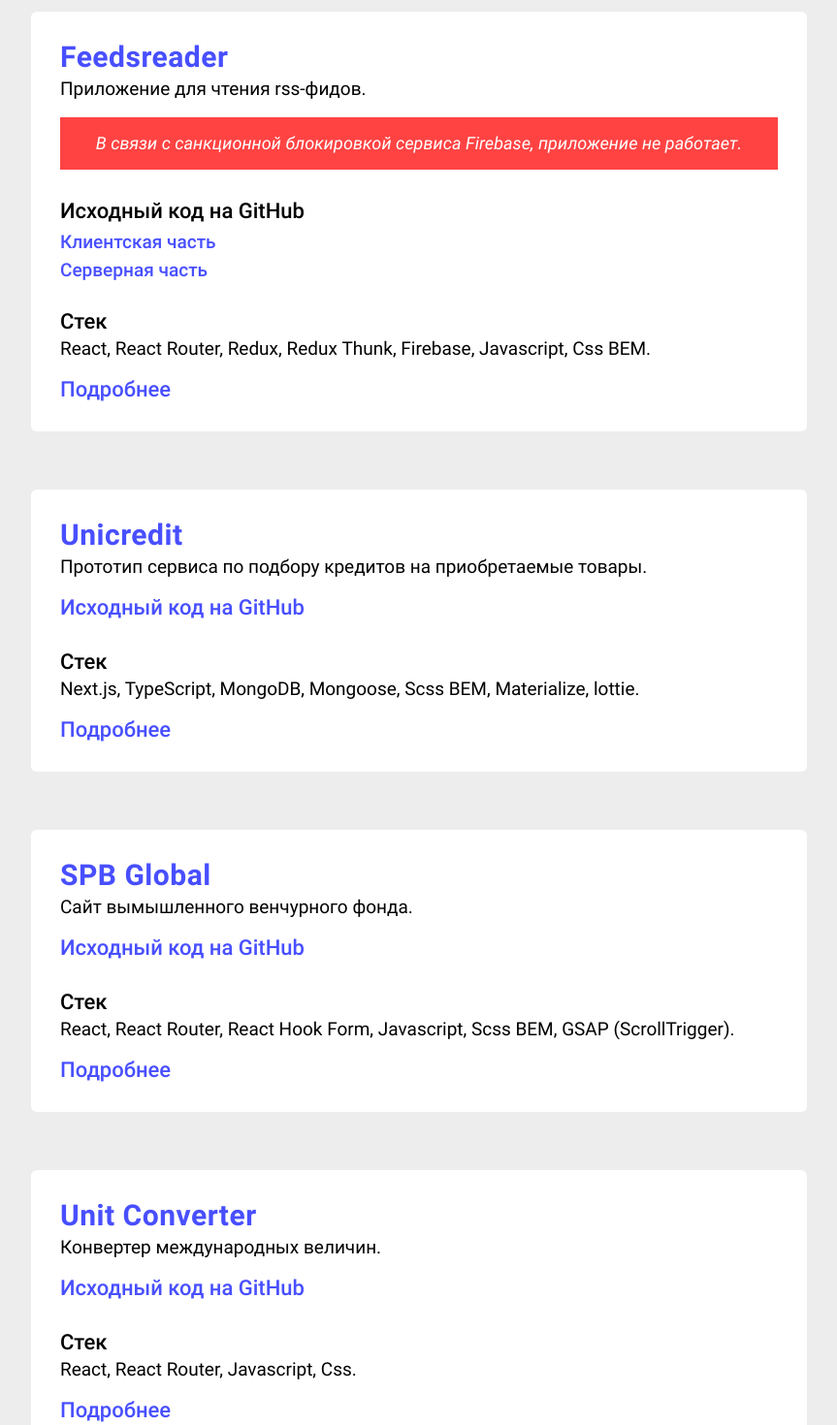
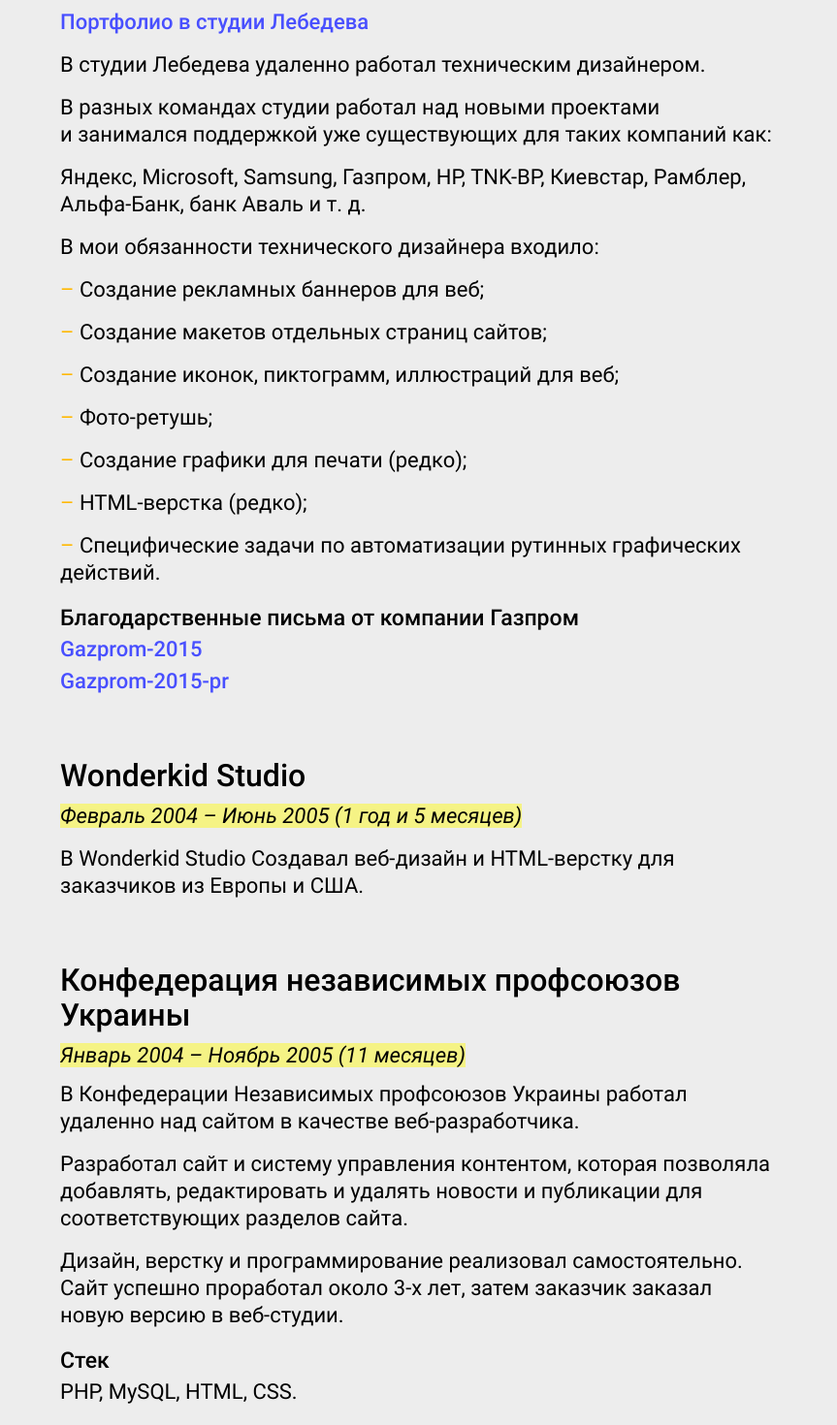
Before and after one commit to odivus/odivus.github.io, a React (Create React App) app: page /resume in a window 1280 px wide. Shown: the part 1120-2590 px from the top of the page at 97% size, without its empty margins (208-1071 px from the left). Built offline with nearby package versions, Linux system fonts and the light colour scheme.

Commit message:
Content update

```diff
--- a/src/components/Resume/Resume.js
+++ b/src/components/Resume/Resume.js
@@ -1,10 +1,6 @@
 import React from 'react';
-import { HashLink } from 'react-router-hash-link';
-
 import Header from '../Header/Header';
 import Copyright from '../Copyright/Copyright';
-import Card from '../Card/Card';
-import Message from '../Message/Message';
 
 import { useSetTitle } from '../../hooks/use-set-title';
 import { useScrollUp } from '../../hooks/use-scroll-up';
@@ -74,155 +70,6 @@
                 Проведение Code Review.
               </li>
             </ul>
-            <h3 className='h3-first'>Персональные проекты</h3>
-            <p className='p-marker'>
-              <i className='text-marker'>
-                Август 2019&nbsp;&ndash; настоящее время
-              </i>
-            </p>
-            <p className='p-first'>
-              Как frontend-разработчик создал <b>4</b>&nbsp;персональных проекта:
-            </p>
-          </div>
-          <div id='feedsreader' className='id-block-first'>&nbsp;</div>
-          <Card>
-            <a
-              href='https://feedsreader-client.herokuapp.com'
-              target='_blank'
-              rel='noopener noreferrer'
-              className='card__a card__a_size_big'
-            >
-              Feedsreader
-            </a>
-            <p className='card__p'>
-              Приложение для чтения rss-фидов.
-            </p>
-            <Message />
-            <h6 className='card__h6'>Исходный код на&nbsp;GitHub</h6>
-            <a
-              href='https://github.com/odivus/feedsreader-client'
-              target='_blank'
-              rel='noopener noreferrer'
-              className='card__a card__a_block'
-            >
-              Клиентская часть
-          </a>
-            <a
-              href='https://github.com/odivus/feedsreader-server'
-              target='_blank'
-              rel='noopener noreferrer'
-              className='card__a card__a_block'
-            >
-              Серверная часть
-          </a>
-            <h6 className='card__h6'>Стек</h6>
-            <p className='card__p'>
-              React, React&nbsp;Router, Redux, Redux&nbsp;Thunk, Firebase, Javascript, Css&nbsp;BEM.
-            </p>
-            <HashLink
-              to='/portfolio#feedsreader'
-              className='card__a card__a_size_medium'
-            >
-              Подробнее
-            </HashLink>
-          </Card>
-          <div id='unicredit' className='id-block'>&nbsp;</div>
-          <Card>
-            <a
-              href='https://creditagregator.vercel.app'
-              target='_blank'
-              rel='noopener noreferrer'
-              className='card__a card__a_size_big'
-            >
-              Unicredit
-            </a>
-            <p className='card__p'>
-              Прототип сервиса по&nbsp;подбору кредитов на&nbsp;приобретаемые товары.
-            </p>
-            <a
-              href='https://github.com/odivus/unicredit'
-              target='_blank'
-              rel='noopener noreferrer'
-              className='card__a card__a_size_medium'
-            >
-              Исходный код на&nbsp;GitHub
-          </a>
-            <h6 className='card__h6'>Стек</h6>
-            <p className='card__p'>
-              Next.js, TypeScript, MongoDB, Mongoose, Scss&nbsp;BEM, Materialize, lottie.
-            </p>
-            <HashLink
-              to='/portfolio#unicredit'
-              className='card__a card__a_size_medium'
-            >
-              Подробнее
-            </HashLink>
-          </Card>
-          <div id='spbglobal' className='id-block'>&nbsp;</div>
-          <Card>
-            <a
-              href='https://spbglobal.vercel.app'
-              target='_blank'
-              rel='noopener noreferrer'
-              className='card__a card__a_size_big'
-            >
-              SPB Global
-            </a>
-            <p className='card__p'>
-              Сайт вымышленного венчурного фонда.
-            </p>
-            <a
-              href='https://github.com/odivus/spbglobal'
-              target='_blank'
-              rel='noopener noreferrer'
-              className='card__a card__a_size_medium'
-            >
-              Исходный код на&nbsp;GitHub
-          </a>
-            <h6 className='card__h6'>Стек</h6>
-            <p className='card__p'>
-              React, React&nbsp;Router, React Hook&nbsp;Form, Javascript, Scss&nbsp;BEM, GSAP (ScrollTrigger).
-            </p>
-            <HashLink
-              to='/portfolio#spbglobal'
-              className='card__a card__a_size_medium'
-            >
-              Подробнее
-            </HashLink>
-          </Card>
-          <div id='unitconverter' className='id-block'>&nbsp;</div>
-          <Card>
-            <a
-              href='http://odivus-unitconverter.herokuapp.com'
-              target='_blank'
-              rel='noopener noreferrer'
-              className='card__a card__a_size_big'
-            >
-              Unit Converter
-            </a>
-            <p className='card__p'>
-              Конвертер международных величин.
-            </p>
-            <a
-              href='https://github.com/odivus/unitconverter'
-              target='_blank'
-              rel='noopener noreferrer'
-              className='card__a card__a_size_medium'
-            >
-              Исходный код на&nbsp;GitHub
-          </a>
-            <h6 className='card__h6'>Стек</h6>
-            <p className='card__p'>
-              React, React&nbsp;Router, Javascript, Css.
-            </p>
-            <HashLink
-              to='/portfolio#unitconverter'
-              className='card__a card__a_size_medium'
-            >
-              Подробнее
-            </HashLink>
-          </Card>
-          <div className='content-wrap'>
             <h3>Студия Артемия Лебедева</h3>
             <p className='p-marker'>
               <i className='text-marker'>
@@ -302,7 +149,7 @@
               </i>
             </p>
             <p className='p-first'>
-              В Wonderkid Studio создавал веб-дизайн, иллюстрации для заказчиков из&nbsp;США и&nbsp;Европы. Основное время работал удаленно, иногда собирались в&nbsp;офисе для обсуждения проектов.
+              В Wonderkid Studio Создавал веб-дизайн и&nbsp;HTML-верстку для заказчиков из&nbsp;Европы и&nbsp;США.
             </p>
             <h3>Конфедерация независимых профсоюзов Украины</h3>
             <p className='p-marker'>
```
